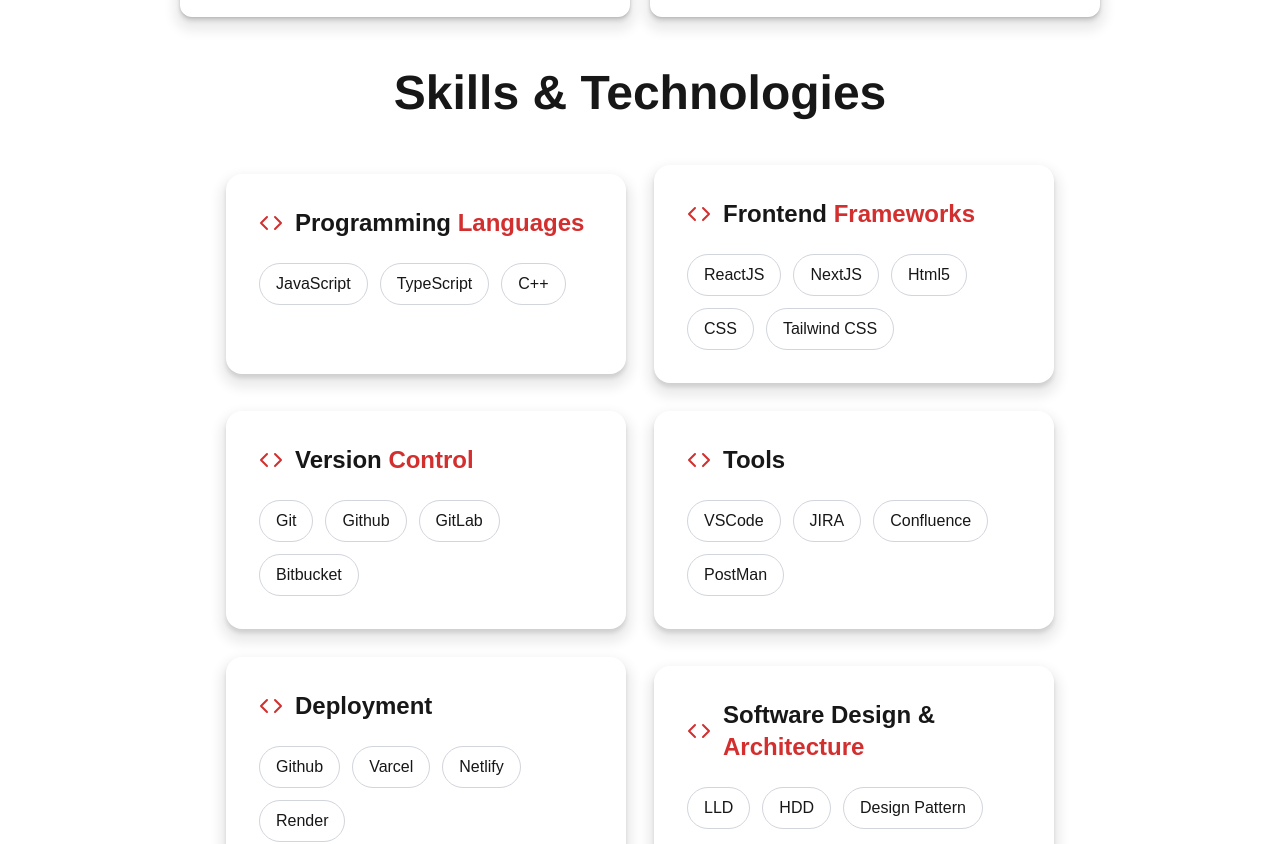
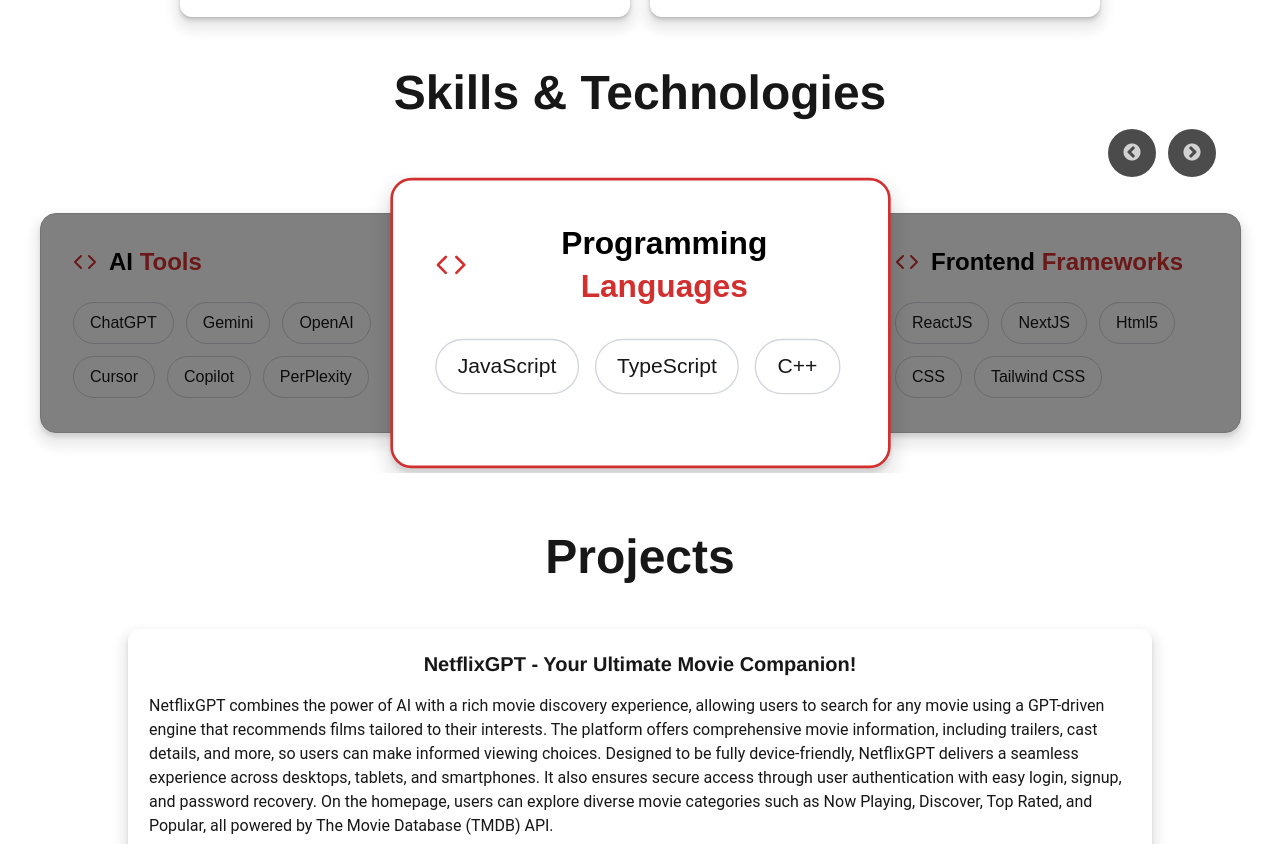
Before and after one commit to Somen1kumar/potfolioNew, a Next.js app: page / in a window 1280 px wide. Shown: the part 3480-4324 px from the top of the page. Built offline with nearby package versions, Linux system fonts and the light colour scheme.

Commit message:
adding slider

```diff
--- a/app/components/Skills/index.tsx
+++ b/app/components/Skills/index.tsx
@@ -1,7 +1,9 @@
 
 import React from "react";
 import { useTranslation } from "react-i18next";
+import Slider from "react-slick";
 import SkillCard from "./skillCard";
+import SkillCardSlider from "./skillCardSlider";
 import styles from "./styles.module.css";
 
 const SkillLabels = {
@@ -48,6 +50,18 @@
 const Skills  = () => {
 
     const { t } = useTranslation();
+    const settings = {
+        dots: false,
+        infinite: true,
+        speed: 500,
+        slidesToShow: 3,
+        slidesToScroll: 1,
+        autoplay: false,
+        arrows: true,
+        focusOnSelect: true,
+        centerMode:true,
+        centerPadding: "0px",
+    };
     return (
         <>
         <div>
@@ -57,7 +71,7 @@
             {t(SkillLabels.skillsHeading)}
             </h2>
 
-            <div className={`flex items-center justify-center mx-auto p-4 flex-wrap gap-5 lg:gap-7`}>
+            <div className={`flex items-center justify-center mx-auto p-4 flex-wrap gap-5 lg:gap-7 lg:hidden`}>
                 {SkillLabels.skillArray.map((skill) => {
                     return (
                         <div key={skill.id}>
@@ -67,6 +81,18 @@
                 }
                 )}
             </div>
+            <div className="hidden lg:block p-6 ">
+                <Slider {...settings}>
+                    {SkillLabels.skillArray.map((skill) => {
+                        return (
+                            <div key={skill.id}>
+                                <SkillCardSlider {...skill} />
+                            </div>
+                        )
+                    }
+                    )}
+                </Slider>
+            </div>
         </div>
         </>
     )
--- /dev/null
+++ b/app/components/Skills/skillCardSlider.tsx
@@ -0,0 +1,47 @@
+import styles from './styles.module.css'
+import { Code } from 'lucide-react';
+
+
+interface PropsInterface {
+    id: number;
+    skillHeading: string;
+    languages: Array<string>;
+    image?: string;
+}
+
+const  skillCard = (props: PropsInterface) => {
+    const {skillHeading, languages} = props;
+    const firstHeading = skillHeading.split(",")[0];
+    const Lastheading = skillHeading.split(",")?.[1];
+
+  return (
+    <>
+      <div className={`${styles.skillsCardStyle1} bordercolor rounded-2xl border border-gray-200 bg-white shadow-sm my-10 mx-4 sm:p-8 max-w-[93%] min-h-55 `}>
+
+        {/* Header */}
+        <div className="flex items-center gap-3 mb-6">
+          <span className="text-[#d32f2f] text-lg"><Code /></span>
+          <h2 className="text-xl sm:text-2xl font-semibold text-black">
+            {firstHeading} {Lastheading && <span className="text-[#d32f2f]">{Lastheading}</span>}
+          </h2>
+        </div>
+
+        {/* Tags */}
+        <div className="flex flex-wrap gap-3">
+          {languages.map((lang) => (
+            <span
+              key={lang}
+              className="px-4 py-2 rounded-full border border-gray-300 text-sm sm:text-base  hover:bg-gray-100 transition"
+            >
+              {lang}
+            </span>
+          ))}
+        </div>
+
+      </div>
+    </>
+  );
+}
+
+
+export default skillCard;
--- a/app/components/Skills/styles.module.css
+++ b/app/components/Skills/styles.module.css
@@ -8,8 +8,9 @@
     text-align: center;
     font-weight: 700;
 }
-.skillsCardStyle {
+.skillsCardStyle , .skillsCardStyle1 {
     box-shadow: 0 8px 12px 6px #00000014, 0 4px 4px #0000001f;
+    transition: box-shadow 0.5s ease-in-out;
 }
 .skillsCardStyle:hover {
     /* border: 1px solid #D32F2F; */
--- a/app/globals.css
+++ b/app/globals.css
@@ -33,3 +33,51 @@
   margin-right: 8px;
   color: #6EE7B7;
 }
+
+.slick-list {
+    padding: 32px 12px;
+}
+.slick-arrow {
+    display: block;
+    left: 0;
+    background: black;
+    top: -20px;
+    right: 100px;
+    left: unset;
+    width: 48px;
+    height: 48px;
+    border-radius: 24px;
+    opacity: 0.7;
+    cursor: pointer;
+
+}
+.slick-next {
+  right: 40px;
+}
+.slick-arrow:hover, .slick-arrow:focus {
+  opacity: 1;
+  background-color: black;
+}
+
+.slick-slide {
+  text-align: center;
+  transition: transform 0.3s ease-in-out;
+}
+
+.slick-slide:not(.slick-current) {
+  filter: brightness(0.5);
+}
+
+.slick-slide.slick-current {
+  transform: scale(1.32);
+  position: relative;
+  z-index: 1;
+}
+.slick-slide.slick-current .bordercolor {
+  border: 2px solid #d32f2f;
+}
+
+/* Adjacent cards */
+.slick-slide.slick-active:not(.slick-center) .slide {
+  opacity: 0.7;
+}
--- a/app/layout.tsx
+++ b/app/layout.tsx
@@ -1,5 +1,7 @@
 import type { Metadata } from "next";
 import { Geist, Geist_Mono } from "next/font/google";
+import "slick-carousel/slick/slick.css";
+import "slick-carousel/slick/slick-theme.css";
 import "../public/icomoon.css";
 import "./globals.css";
 
--- a/package.json
+++ b/package.json
@@ -14,13 +14,16 @@
     "next": "16.1.1",
     "react": "19.2.3",
     "react-dom": "19.2.3",
-    "react-i18next": "^16.5.2"
+    "react-i18next": "^16.5.2",
+    "react-slick": "^0.31.0",
+    "slick-carousel": "^1.8.1"
   },
   "devDependencies": {
     "@tailwindcss/postcss": "^4",
     "@types/node": "^20",
     "@types/react": "^19",
     "@types/react-dom": "^19",
+    "@types/react-slick": "^0.23.13",
     "eslint": "^9",
     "eslint-config-next": "16.1.1",
     "tailwindcss": "^4",
```
Also changed, not shown: 1 other file (tests, documents, lock files or other folders).
